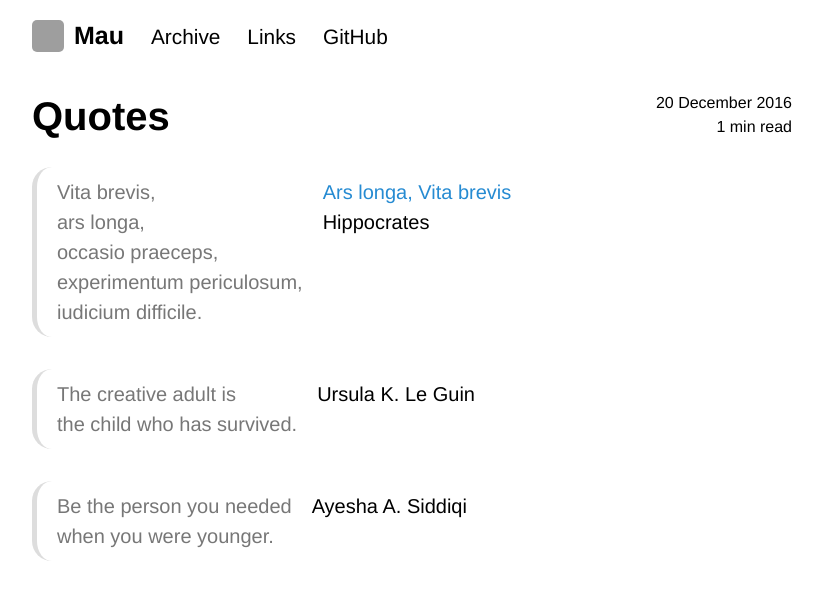
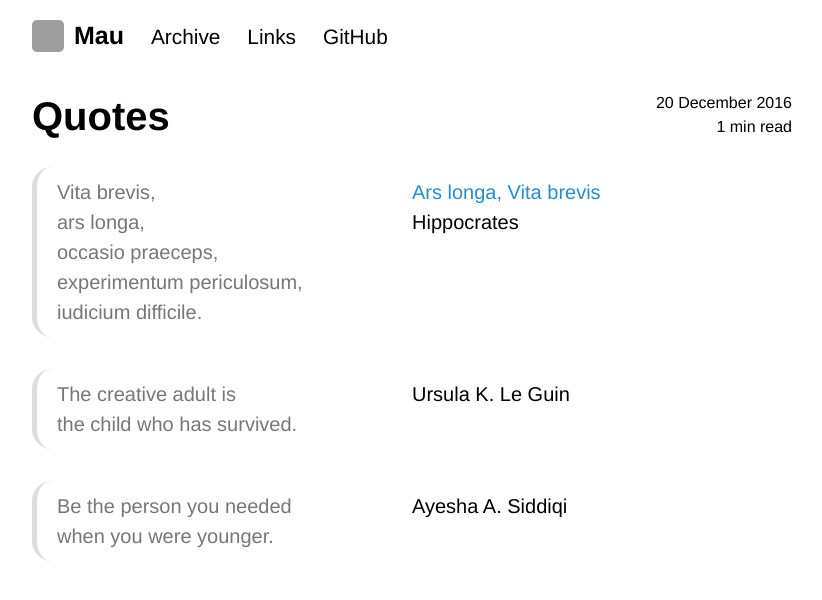
Before and after one commit to Maumagnaguagno/maumagnaguagno.github.io, a Jekyll site: the page built from quotes.md, in a window 1280 px wide. Shown: the top 600 px of the page, without its empty margins (228-1050 px from the left). Built offline with Jekyll 4.4.1, drawn with Linux system fonts in a browser that asks for light colours; our own code applies the rules of GitHub Pages for plain Markdown files; grey boxes are pictures that could not be loaded.

Commit message:
Move split view width to CSS

```diff
--- a/css/style.scss
+++ b/css/style.scss
@@ -128,5 +128,12 @@ table {
 
 // Split
 
-.split { display: table }
-.split>div { display: table-cell }
+.split {
+  display: table;
+  width: 100%;
+}
+
+.split>div {
+  display: table-cell;
+  width: 45%;
+}
```
Also changed, not shown: links.md (+2 -2 lines), README.md.
